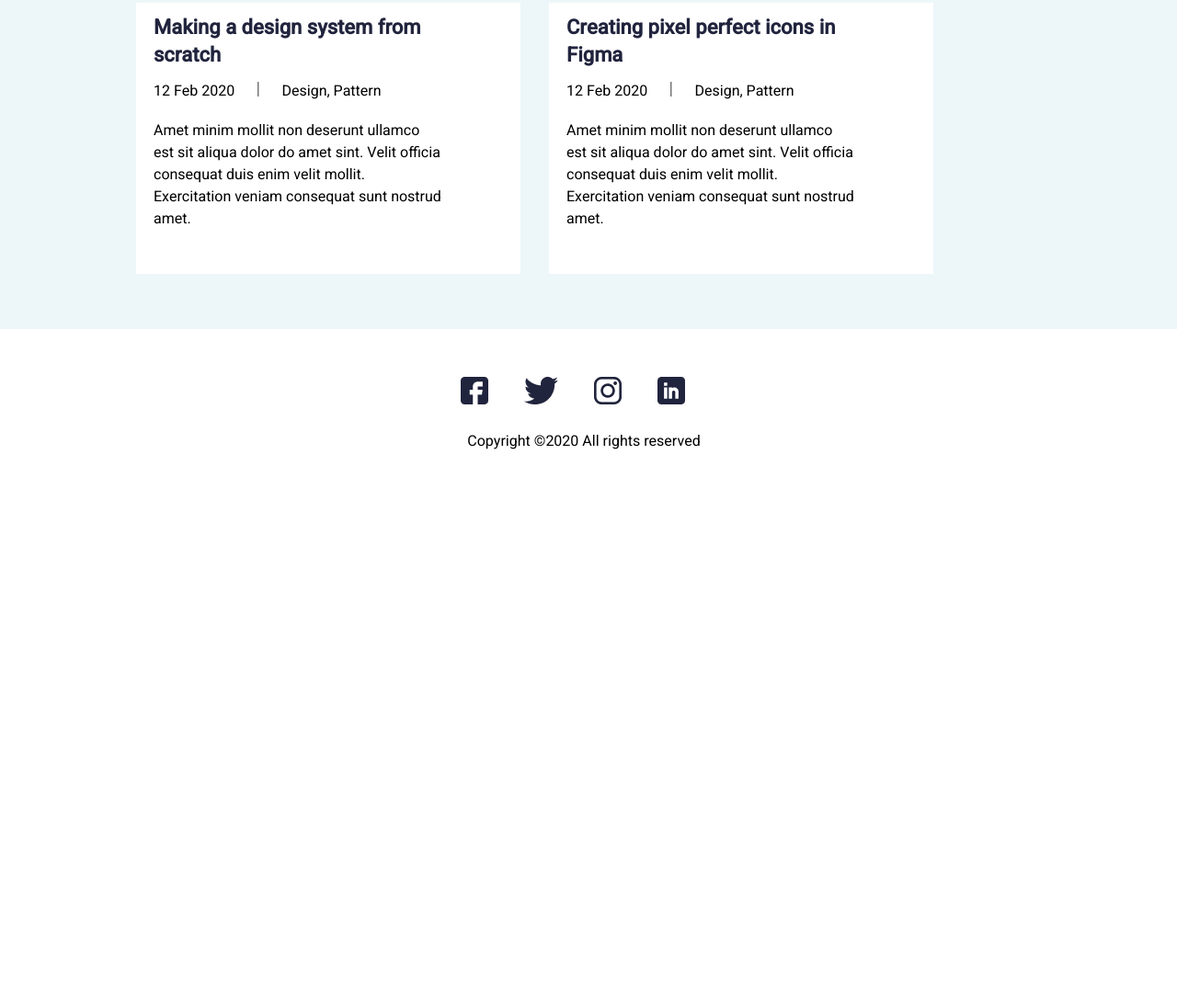
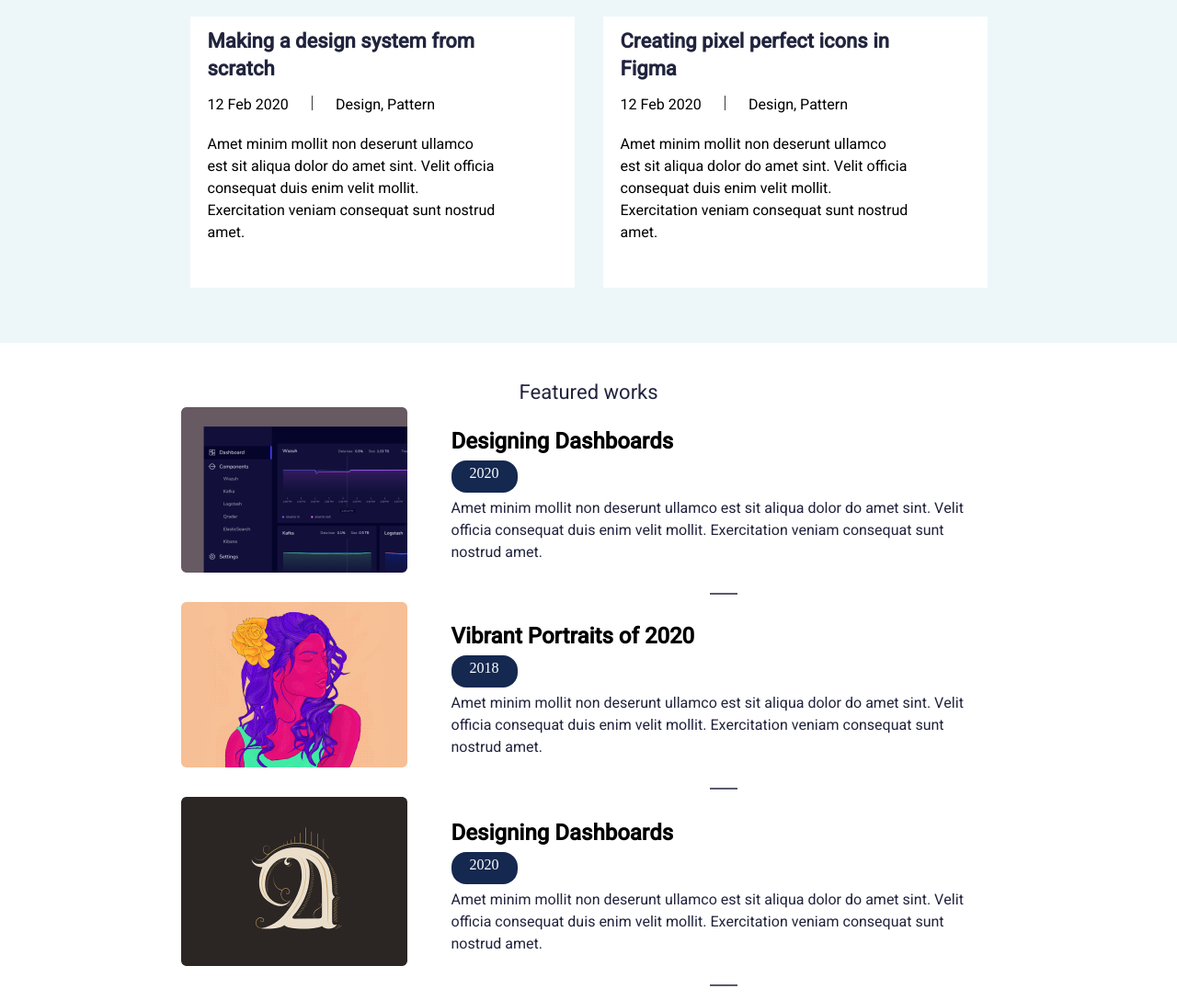
Before and after one commit to jsmngill/porttfolio-, a plain HTML site: page index.html in a window 1280 px wide. Shown: the part 572-1660 px from the top of the page at 92% size. Before the commit the page ends 1064 px from the top, so only its background shows below. Drawn offline with Linux system fonts and the light colour scheme.

Commit message:
Feature Component ready

```diff
--- a/index.html
+++ b/index.html
@@ -55,7 +55,45 @@
                     </div>
                 </div>
             </div>
+            <div class="featured_work">
+                <p class="featured_text">Featured works</p>
+                <div class="works">
+                    <img class="work_img" src="images/Rectangle 30.png" alt="">
+                    <div class="work_content">
+                        <p class="work_heading">Designing Dashboards</p>
+                        <div class="info">
+                            <p class="year">2020</p>
+                            <!--<p class="type">Dashboard</p></div>-->
+                    </div>
+                    <p class="work_para">Amet minim mollit non deserunt ullamco est sit aliqua dolor do amet sint. Velit officia consequat duis enim velit mollit. Exercitation veniam consequat sunt nostrud amet.</p>
+                    <img src="images/Vector 18.png" alt="">
+                </div>
+            </div>
+            <div class="works">
+                <img class="work_img" src="images/Rectangle 32.png" alt="">
+                <div class="work_content">
+                    <p class="work_heading">Vibrant Portraits of 2020</p>
+                    <div class="info">
+                        <p class="year">2018</p>
+                        <!--<p class="type">Dashboard</p></div>-->
+                </div>
+                <p class="work_para">Amet minim mollit non deserunt ullamco est sit aliqua dolor do amet sint. Velit officia consequat duis enim velit mollit. Exercitation veniam consequat sunt nostrud amet.</p>
+                <img src="images/Vector 18.png" alt="">
+            </div>
         </div>
+        <div class="works">
+            <img class="work_img" src="images/Rectangle 34.png" alt="">
+            <div class="work_content">
+                <p class="work_heading">Designing Dashboards</p>
+                <div class="info">
+                    <p class="year">2020</p>
+                    <!--<p class="type">Dashboard</p></div>-->
+            </div>
+            <p class="work_para">Amet minim mollit non deserunt ullamco est sit aliqua dolor do amet sint. Velit officia consequat duis enim velit mollit. Exercitation veniam consequat sunt nostrud amet.</p>
+            <img src="images/Vector 18.png" alt="">
+            </div>
+        </div>
+    </div>
         <div class="footer">
             <div class="social_icons">
                 <span class="icons"><img src="images/fb.png" alt=""></span>
--- a/style.css
+++ b/style.css
@@ -41,6 +41,8 @@
     align-items: center;
     flex-direction: column;
     margin-top: 45px;
+    justify-content: center;
+    align-items: center;
 }
 .intro_head{
     font-family: 'Heebo', sans-serif;
@@ -48,8 +50,8 @@
     font-size: 35px;
     line-height: 40px;
     align-items: center;
-    margin-left: 31px;
-    margin-right: 31px;
+    /*margin-left: 31px;
+    margin-right: 31px;*/
     margin-top: 34px;
     justify-content: center;
     text-align: center;
@@ -73,8 +75,10 @@
     padding-bottom: 14px;
     margin-top: 27px;
     margin-left: 120px;
+    /*margin: auto;*/
     justify-content: center;
     text-align: center;
+    justify-items: center;
     border: none;
 
 }
@@ -88,7 +92,7 @@
         /*margin-top: 140px;*/
     }
     .introduction{
-        margin-right: 106px;
+        /*margin-right: 106px;*/
     }
     .intro_img{
         width: 243px;
@@ -98,7 +102,7 @@
         font-size: 48px;
         line-height: 60px;
         width: 506px;
-        height: 105px;
+        /*height: 105px;*/
         text-align: left;
     }
     .intro_content{
@@ -106,21 +110,27 @@
         font-weight: 400;
         font-size: 16px;
         margin-top: 40px;
+        width: 497px;
     }
     .btn{
         text-align: left;
         margin-top: 38px;
         margin-left: 20px;
         border: none;
+        justify-content: center;
     }
 }
 .posts{
     padding-bottom: 22px;
+    justify-content: center;
+    align-items: center;
 }
 .recent_posts{
     margin-top: 59px;
     background-color: #EDF7FA;
     margin-bottom: 38px;
+    justify-content: center;
+    align-items: center;
 }
 .recent_heading{
     display: flex;
@@ -190,10 +200,12 @@
 @media only screen and (min-width: 600px){
     .recent_posts{
         justify-content: center;
+        align-items: center;
     }
     .recent_heading{
         display: flex;
         justify-content: space-between;
+        margin: auto;
     }
     .view{
       display: inline;
@@ -244,3 +256,81 @@
     text-align: center;
     margin-left: -10px;
 }
+.featured_work{
+    text-align: center;
+    margin-bottom: 83px;
+}
+.featured_text{
+    font-family: 'Heebo', sans-serif;
+    font-weight: 400;
+    font-size: 22px;
+    color: #21243D;
+}
+.work_img{
+    text-align: left;
+    margin-bottom: 32px;
+}
+/*.works{
+    margin-left: 2rem;
+}*/
+.work_heading{
+    font-family: 'Heebo', sans-serif;
+    font-weight: 700;
+    font-size: 24px;
+    padding-top: 17px;
+    text-align: left;
+}
+.work_content{
+    margin-left: 1rem;
+}
+.info{
+    display: flex;
+    flex-direction: row;
+    text-align: left;
+}
+.year{
+    background-color: #142850;
+    color: white;
+    border-radius: 16px;
+    width: 62px;
+    height: 25px;
+    text-align: center;
+    padding: 5px;
+    /*margin:auto;*/
+}
+.type{
+    color: #8695A4;
+    font-family: 'Heebo', sans-serif;
+    font-weight: 400;
+    font-size: 16px;
+    margin-left: 22px;
+}
+.work_para{
+    color: #21243D;
+    font-family: 'Heebo', sans-serif;
+    font-weight: 400;
+    font-size: 16px;
+    text-align: left;
+    padding-bottom: 20px;
+}
+@media only screen and (min-width: 600px){
+    .works{
+        display: flex;
+        flex-direction: row;
+        justify-content: center;
+        align-items: center;
+    }
+    .work_img{
+        margin-right: 2rem;
+    }
+    .work_content{
+        width: 593px;
+        /*height: 93px;*/
+    }
+    .year{
+        margin-top: 3px;
+    }
+    .work_para{
+        margin-top: 5px;
+    }
+}
```
Also changed, not shown: images/Rectangle 30.png (added), images/Rectangle 32.png (added), images/Rectangle 34.png (added), images/Vector 8.png (added).
